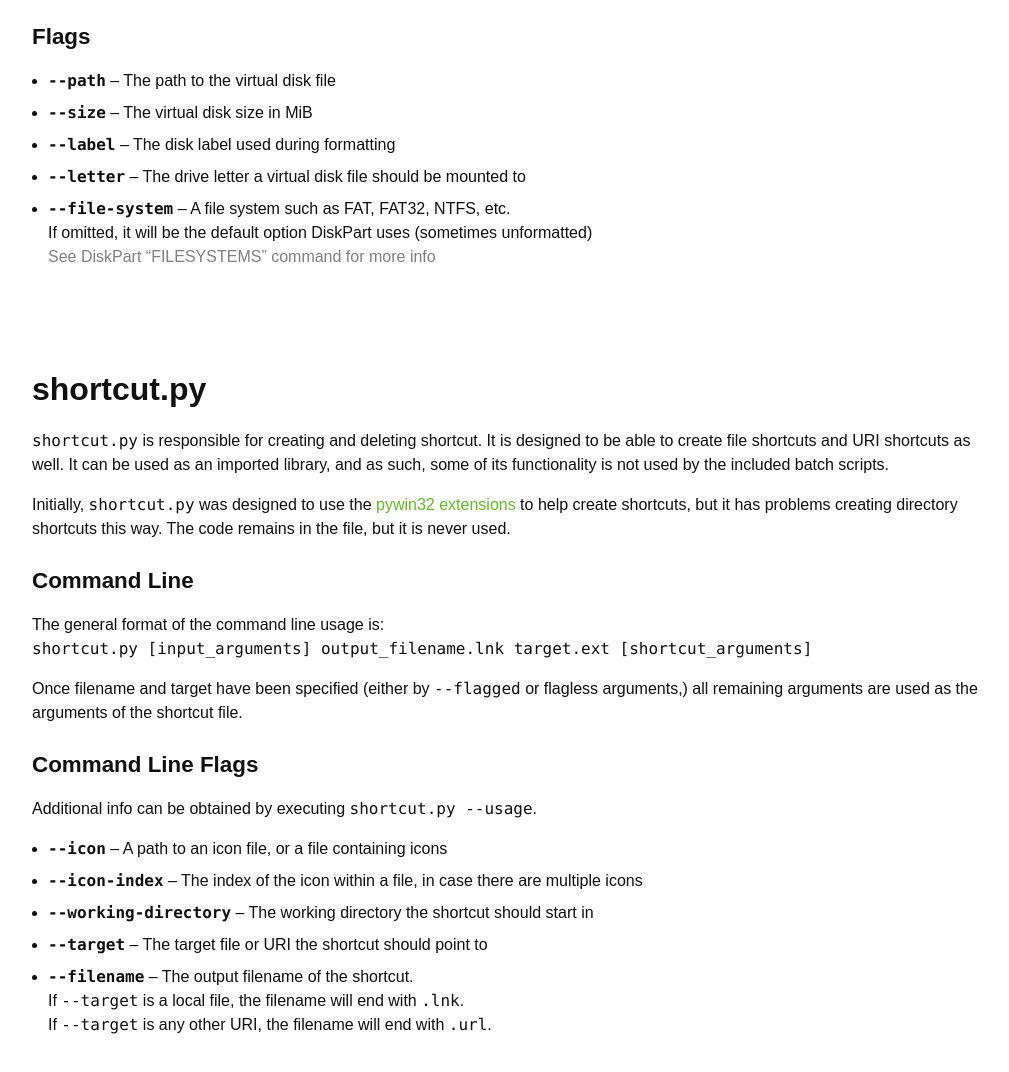
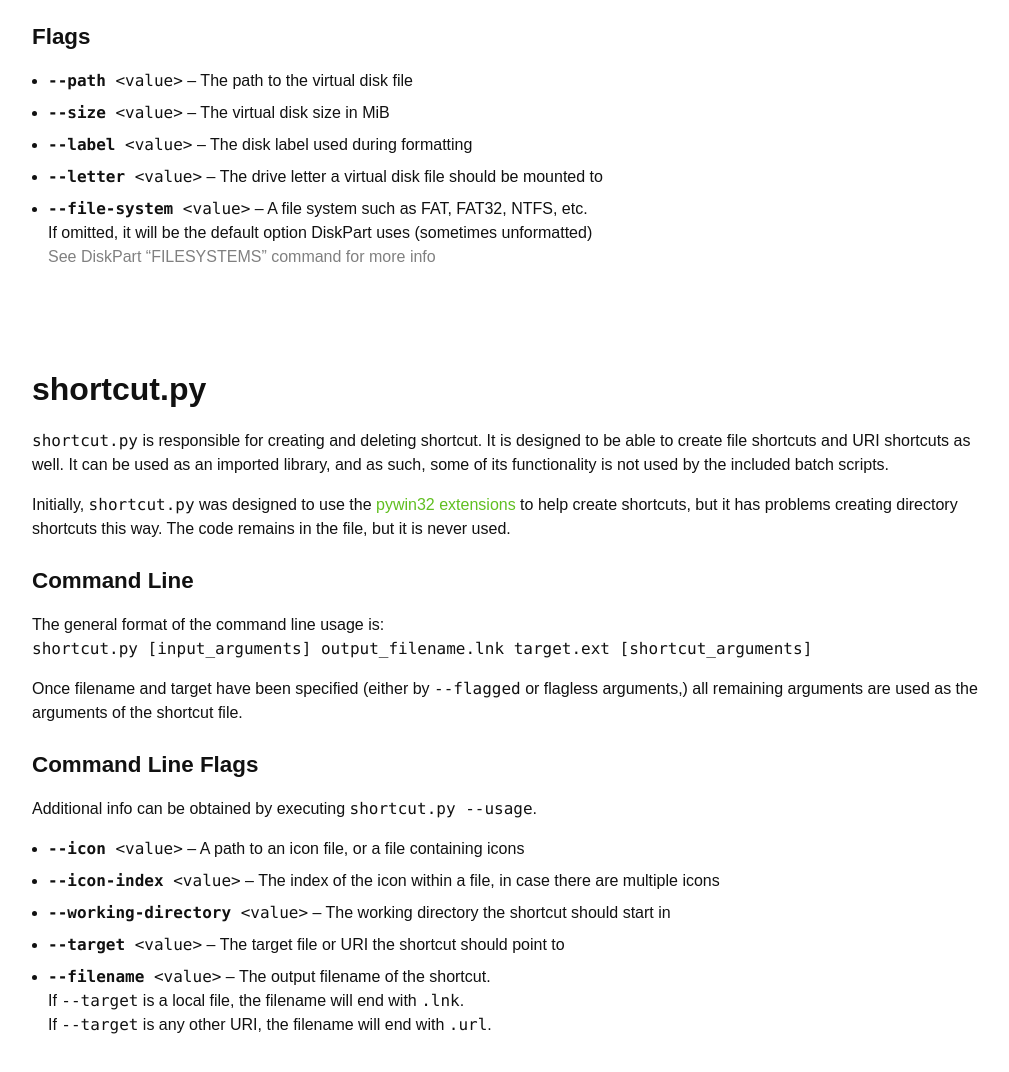
Before and after one commit to nutbread/vsd, a plain HTML site: page index.html in a window 1280 px wide. Shown: the part 2130-3202 px from the top of the page, without its empty margins (128-1137 px from the left). Drawn offline with Linux system fonts and the light colour scheme.

Commit message:
flags update
Show that they use an argument

```diff
--- a/index.html
+++ b/index.html
@@ -174,19 +174,19 @@
 	<p>
 		<ul>
 			<li>
-				<strong><code>--path</code></strong> &ndash; The path to the virtual disk file
+				<code><strong>--path</strong> &lt;value&gt;</code> &ndash; The path to the virtual disk file
 			</li>
 			<li>
-				<strong><code>--size</code></strong> &ndash; The virtual disk size in MiB
+				<code><strong>--size</strong> &lt;value&gt;</code> &ndash; The virtual disk size in MiB
 			</li>
 			<li>
-				<strong><code>--label</code></strong> &ndash; The disk label used during formatting
+				<code><strong>--label</strong> &lt;value&gt;</code> &ndash; The disk label used during formatting
 			</li>
 			<li>
-				<strong><code>--letter</code></strong> &ndash; The drive letter a virtual disk file should be mounted to
+				<code><strong>--letter</strong> &lt;value&gt;</code> &ndash; The drive letter a virtual disk file should be mounted to
 			</li>
 			<li>
-				<strong><code>--file-system</code></strong> &ndash; A file system such as FAT, FAT32, NTFS, etc.<br />
+				<code><strong>--file-system</strong> &lt;value&gt;</code> &ndash; A file system such as FAT, FAT32, NTFS, etc.<br />
 				If omitted, it will be the default option DiskPart uses (sometimes unformatted)<br />
 				<span class="light">See DiskPart &ldquo;FILESYSTEMS&rdquo; command for more info</span>
 			</li>
@@ -218,19 +218,19 @@
 	<p>
 		<ul>
 			<li>
-				<strong><code>--icon</code></strong> &ndash; A path to an icon file, or a file containing icons
+				<code><strong>--icon</strong> &lt;value&gt;</code> &ndash; A path to an icon file, or a file containing icons
 			</li>
 			<li>
-				<strong><code>--icon-index</code></strong> &ndash; The index of the icon within a file, in case there are multiple icons
+				<code><strong>--icon-index</strong> &lt;value&gt;</code> &ndash; The index of the icon within a file, in case there are multiple icons
 			</li>
 			<li>
-				<strong><code>--working-directory</code></strong> &ndash; The working directory the shortcut should start in
+				<code><strong>--working-directory</strong> &lt;value&gt;</code> &ndash; The working directory the shortcut should start in
 			</li>
 			<li>
-				<strong><code>--target</code></strong> &ndash; The target file or URI the shortcut should point to
+				<code><strong>--target</strong> &lt;value&gt;</code> &ndash; The target file or URI the shortcut should point to
 			</li>
 			<li>
-				<strong><code>--filename</code></strong> &ndash; The output filename of the shortcut.<br />
+				<code><strong>--filename</strong> &lt;value&gt;</code> &ndash; The output filename of the shortcut.<br />
 				If <code>--target</code> is a local file, the filename will end with <code>.lnk</code>.<br />
 				If <code>--target</code> is any other URI, the filename will end with <code>.url</code>.
 			</li>
```
